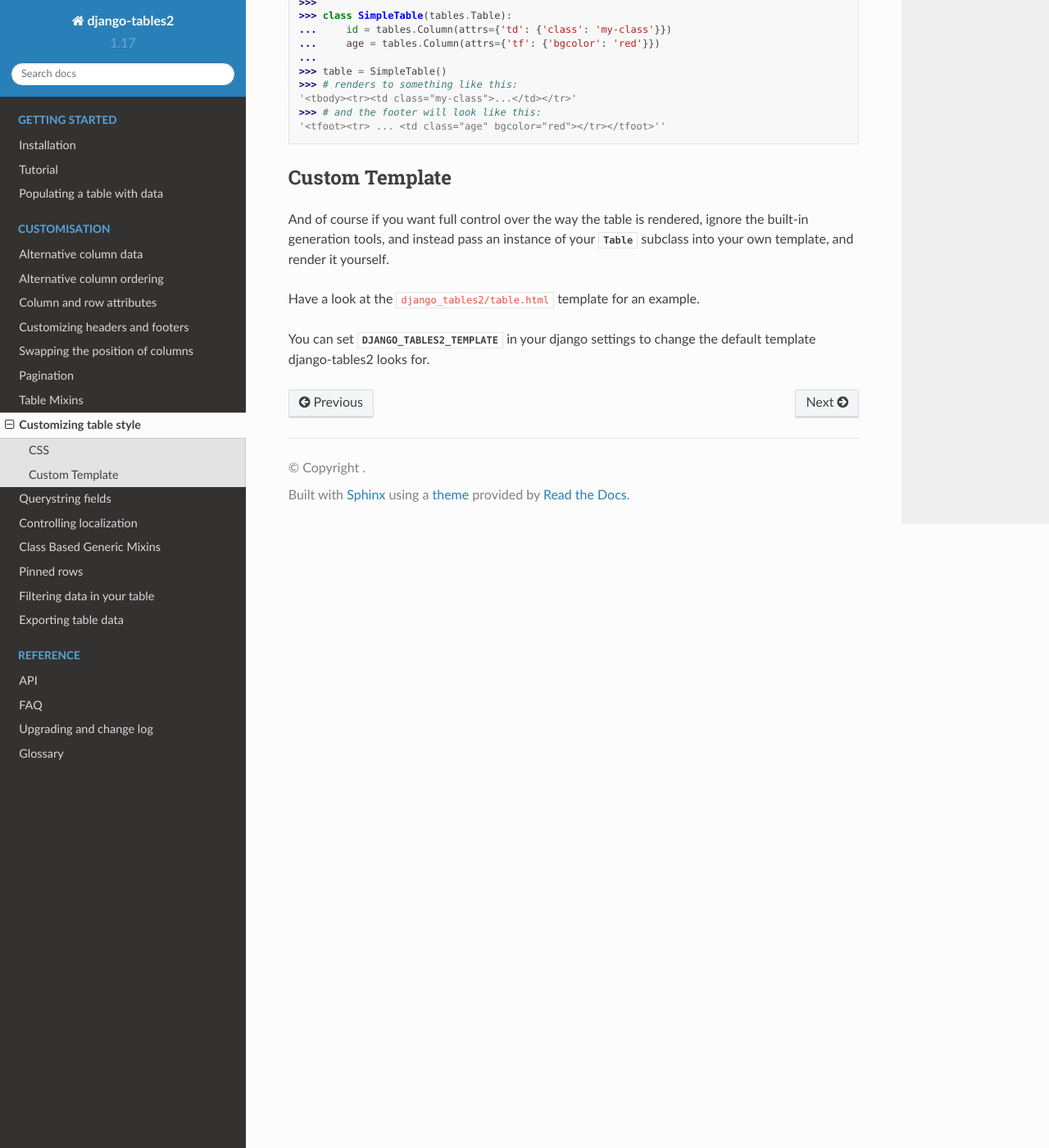
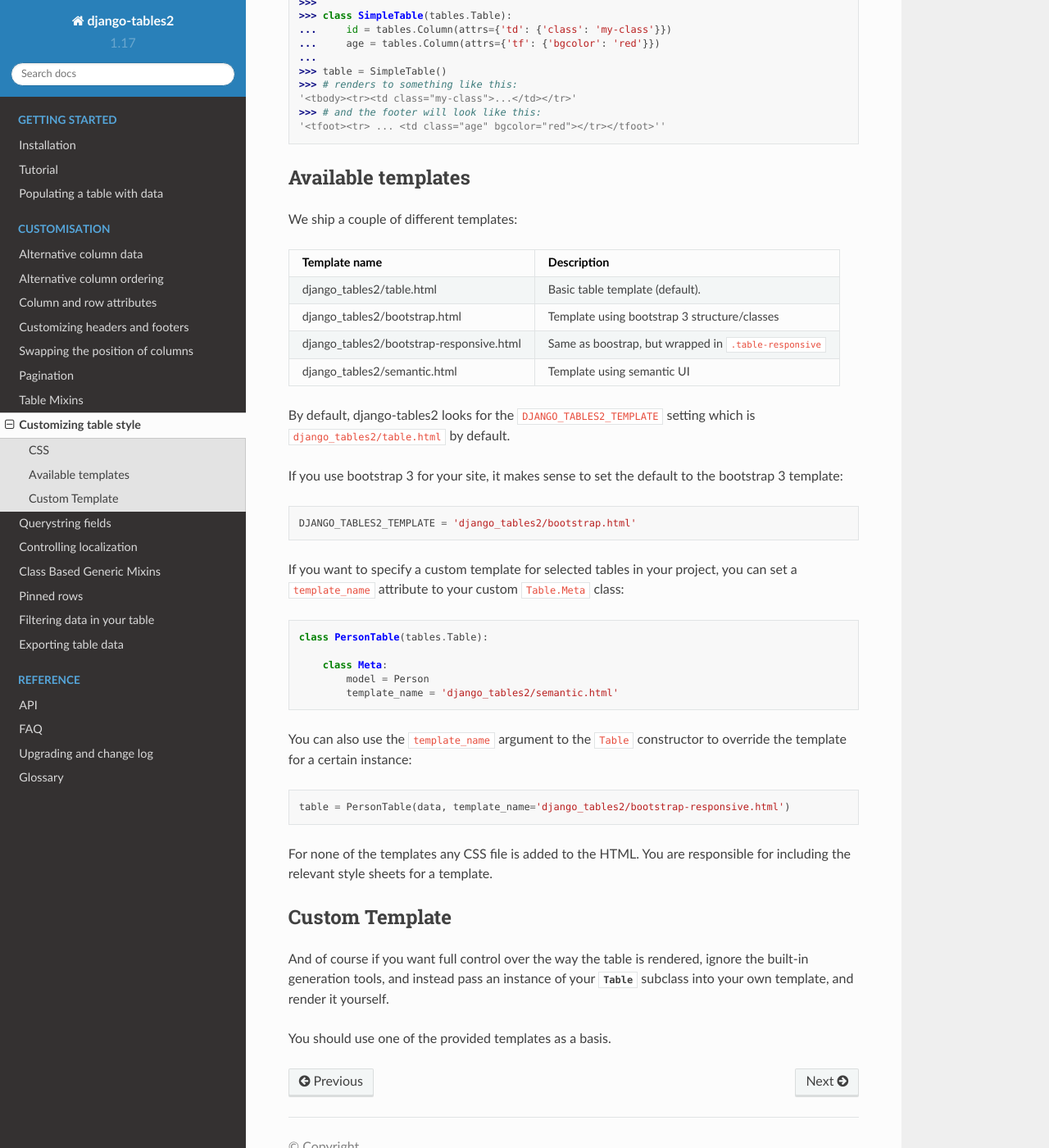
Before and after one commit to jieter/django-tables2, a Sphinx documentation site: the page built from docs/pages/custom-rendering.rst, in a window 1280 px wide and 1400 px high, scrolled down 1030 px. Shown: the whole window at 82% size. Built offline with Sphinx 7.4.7 and the Read the Docs theme 2.0.0, drawn with Linux system fonts in a browser that asks for light colours.

Commit message:
Deprecate table in favor of table_name + documentation for provided templates.

```diff
--- a/docs/pages/api-reference.rst
+++ b/docs/pages/api-reference.rst
@@ -243,11 +243,11 @@ API Reference
             This functionality is also available via the ``orderable`` keyword
             argument to a table's constructor.
 
-    template (str): The default template to use when rendering the table.
+    template_name (str): The name of template to use when rendering the table.
 
         .. note::
 
-            This functionality is also available via the *template* keyword
+            This functionality is also available via the *template_name* keyword
             argument to a table's constructor.
 
 
--- a/docs/pages/custom-rendering.rst
+++ b/docs/pages/custom-rendering.rst
@@ -63,6 +63,47 @@ to column tags in table header (``th``), rows (``td``) or footer (``tf``)
     '<tfoot><tr> ... <td class="age" bgcolor="red"></tr></tfoot>''
 
 
+.. _available-templates:
+
+Available templates
+-------------------
+
+We ship a couple of different templates:
+
+======================================== ======================================================
+Template name                            Description
+======================================== ======================================================
+django_tables2/table.html                Basic table template (default).
+django_tables2/bootstrap.html            Template using bootstrap 3 structure/classes
+django_tables2/bootstrap-responsive.html Same as boostrap, but wrapped in ``.table-responsive``
+django_tables2/semantic.html             Template using semantic UI
+======================================== ======================================================
+
+By default, django-tables2 looks for the ``DJANGO_TABLES2_TEMPLATE`` setting
+which is ``django_tables2/table.html`` by default.
+
+If you use bootstrap 3 for your site, it makes sense to set the default to
+the bootstrap 3 template::
+
+    DJANGO_TABLES2_TEMPLATE = 'django_tables2/bootstrap.html'
+
+If you want to specify a custom template for selected tables in your project,
+you can set a ``template_name`` attribute to your custom ``Table.Meta`` class::
+
+    class PersonTable(tables.Table):
+
+        class Meta:
+            model = Person
+            template_name = 'django_tables2/semantic.html'
+
+You can also use the ``template_name`` argument to the ``Table`` constructor to
+override the template for a certain instance::
+
+    table = PersonTable(data, template_name='django_tables2/bootstrap-responsive.html')
+
+For none of the templates any CSS file is added to the HTML. You are responsible for
+including the relevant style sheets for a template.
+
 .. _custom-template:
 
 Custom Template
@@ -72,7 +113,4 @@ And of course if you want full control over the way the table is rendered,
 ignore the built-in generation tools, and instead pass an instance of your
 `.Table` subclass into your own template, and render it yourself.
 
-Have a look at the ``django_tables2/table.html`` template for an example.
-
-You can set `DJANGO_TABLES2_TEMPLATE` in your django settings to change the
-default template django-tables2 looks for.
+You should use one of the provided templates as a basis.
--- a/docs/pages/tutorial.rst
+++ b/docs/pages/tutorial.rst
@@ -78,7 +78,7 @@ allow for any customisation. For that, you must define a custom `.Table` class::
     class PersonTable(tables.Table):
         class Meta:
             model = Person
-            template = 'django_tables2/bootstrap.html'
+            template_name = 'django_tables2/bootstrap.html'
 
 
 You will then need to instantiate and configure the table in the view, before
```
Also changed, not shown: 10 other files.
